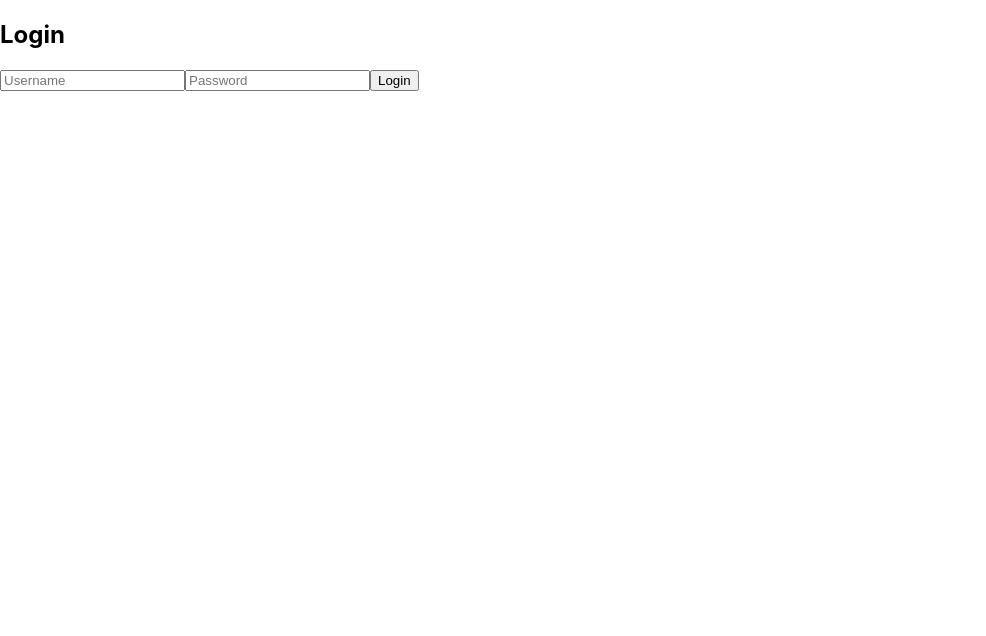
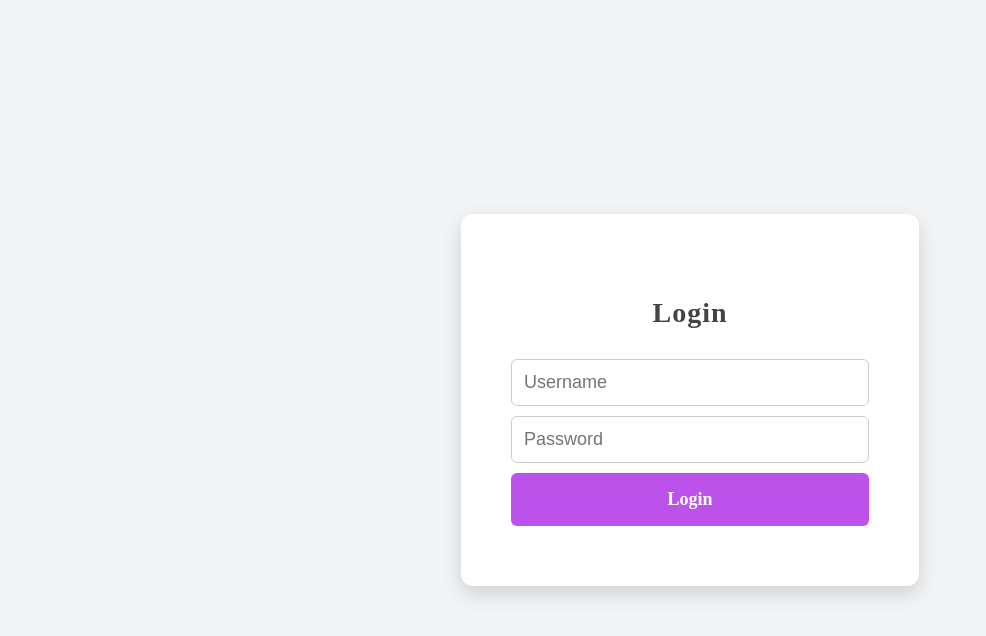
Before and after one commit to ThiyakuAbi20/Java, a React (Create React App) app in the folder client/: page /login in a window 1280 px wide. Shown: the top 636 px of the page, without its empty margins (0-986 px from the left). Built offline with nearby package versions, Linux system fonts and the light colour scheme.

Commit message:
#6, style for login page

```diff
--- a/client/src/App.css
+++ b/client/src/App.css
@@ -1,38 +1,77 @@
-.App {
-  text-align: center;
+/* Center the entire login-page div on the screen */
+body, html {
+  height: 100%;
+  margin: 0;
+  display: flex;
+  align-items: center;
+  justify-content: center;
+  background-color: #f3f4f6; /* Soft background color */
 }
 
-.App-logo {
-  height: 40vmin;
-  pointer-events: none;
+.login-page {
+  background-color: white;
+  border-radius: 12px;
+  padding: 60px 50px;
+  box-shadow: 0 8px 20px rgba(0, 0, 0, 0.15);
+  max-width: 500px;
+  width: 100%;
+  text-align: center;
+  margin: 20px auto;
 }
 
-@media (prefers-reduced-motion: no-preference) {
-  .App-logo {
-    animation: App-logo-spin infinite 20s linear;
-  }
+.login-page h2 {
+  color: #444;
+  margin-bottom: 30px;
+  font-size: 28px;
+  font-family: 'Times New Roman', Times, serif;
+  letter-spacing: 1px;
 }
 
-.App-header {
-  background-color: #282c34;
-  min-height: 100vh;
+.login-page form {
   display: flex;
   flex-direction: column;
-  align-items: center;
-  justify-content: center;
-  font-size: calc(10px + 2vmin);
-  color: white;
+  gap: 10px;
 }
 
-.App-link {
-  color: #61dafb;
+.login-page input {
+  padding: 12px;
+  border: 1px solid #ccc;
+  border-radius: 6px;
+  font-size: 18px;
+  transition: border-color 0.3s, box-shadow 0.3s;
 }
 
-@keyframes App-logo-spin {
-  from {
-    transform: rotate(0deg);
-  }
-  to {
-    transform: rotate(360deg);
-  }
+.login-page input:focus {
+  border-color: #9a36c2;
+  box-shadow: 0 0 5px rgba(154, 54, 194, 0.3);
+  outline: none;
 }
+
+.login-page button {
+  background-color: #bd52eb;
+  color: white;
+  font-family: 'Times New Roman', Times, serif;
+  border: none;
+  padding: 16px;
+  font-size: 18px;
+  font-weight: bold;
+  border-radius: 6px;
+  cursor: pointer;
+  transition: background-color 0.3s, transform 0.1s;
+}
+
+.login-page button:hover {
+  background-color: #8723ac;
+  transform: translateY(-2px);
+}
+
+.login-page button:active {
+  transform: translateY(1px);
+}
+
+.login-page p {
+  color: red;
+  font-size: 16px;
+  margin-top: 20px;
+  font-weight: 500;
+}
```
